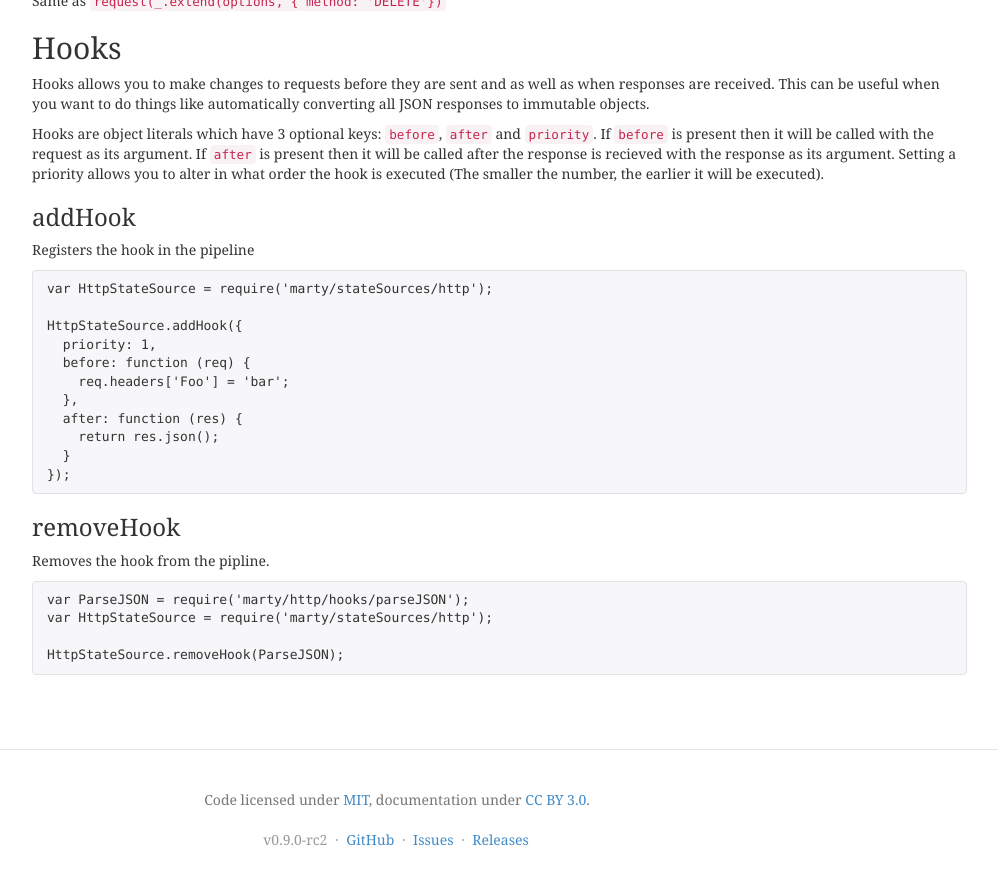
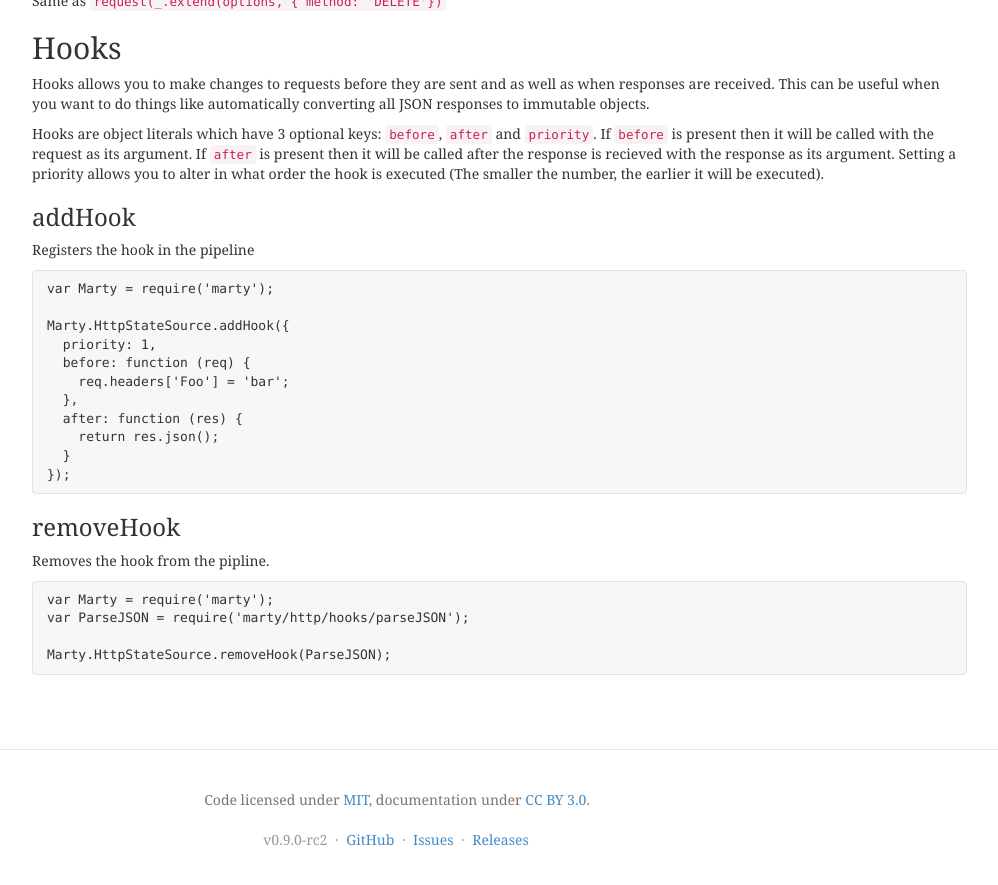
Before and after one commit to alsuper114/marty, a Jekyll site: the page built from docs/_api/state-sources/http.md, in a window 1280 px wide and 900 px high, scrolled down 1655 px. Shown: the top 885 px of the window, without its empty margins (243-1241 px from the left). Built offline with Jekyll 4.4.1, drawn with Linux system fonts in a browser that asks for light colours; nearby versions of some CDN libraries; Markdown is read by kramdown in place of the engine named in the settings.

Commit message:
Remove references to require('marty/*')

```diff
--- a/docs/_api/state-sources/http.md
+++ b/docs/_api/state-sources/http.md
@@ -160,9 +160,9 @@ Hooks are object literals which have 3 optional keys: ``before``, ``after`` and
 Registers the hook in the pipeline
 
 {% highlight js %}
-var HttpStateSource = require('marty/stateSources/http');
+var Marty = require('marty');
 
-HttpStateSource.addHook({
+Marty.HttpStateSource.addHook({
   priority: 1,
   before: function (req) {
     req.headers['Foo'] = 'bar';
@@ -178,8 +178,8 @@ HttpStateSource.addHook({
 Removes the hook from the pipline.
 
 {% highlight js %}
+var Marty = require('marty');
 var ParseJSON = require('marty/http/hooks/parseJSON');
-var HttpStateSource = require('marty/stateSources/http');
 
-HttpStateSource.removeHook(ParseJSON);
+Marty.HttpStateSource.removeHook(ParseJSON);
 {% endhighlight %}
```
Also changed, not shown: docs/_guides/action-creators/index.md (+2 -2 lines), docs/_guides/flux/index.md (+1 -1 lines).
